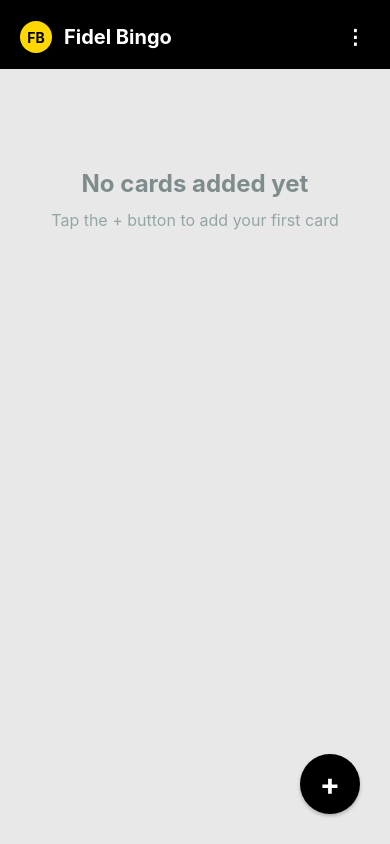
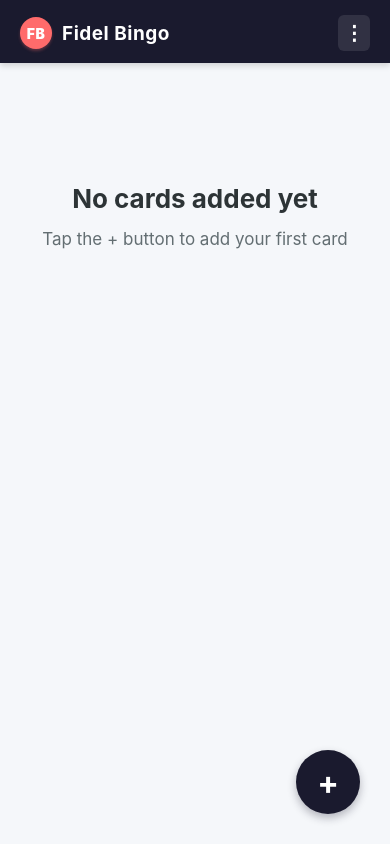
Before and after one commit to enate-24/fidel-bingo, a React Native app: screen / in a window 390 px wide. Built offline with nearby package versions, Linux system fonts and the light colour scheme.

Commit message:
Update design: professional UI, instant marking, clean menu button

```diff
--- a/App.js
+++ b/App.js
@@ -1,4 +1,4 @@
-import React, { useState, useEffect } from 'react';
+import { useState, useEffect } from 'react';
 import {
   StyleSheet,
   View,
@@ -9,8 +9,8 @@ import {
   Alert,
   Dimensions,
   Modal,
-  FlatList,
-  Image,
+  Vibration,
+  Pressable,
 } from 'react-native';
 import { StatusBar } from 'expo-status-bar';
 import * as NavigationBar from 'expo-navigation-bar';
@@ -24,8 +24,6 @@ export default function App() {
   const [markedNumbers, setMarkedNumbers] = useState({});
   const [showAddModal, setShowAddModal] = useState(false);
   const [cardRangeInput, setCardRangeInput] = useState('');
-  const [calledNumbers, setCalledNumbers] = useState([]);
-  const [multiMarkMode, setMultiMarkMode] = useState(false);
   const [showMenu, setShowMenu] = useState(false);
 
   useEffect(() => {
@@ -94,6 +92,7 @@ export default function App() {
   }, [displayedCards, markedNumbers]);
 
   const markNumber = (cardId, number) => {
+    Vibration.vibrate(10); // Quick haptic feedback
     setMarkedNumbers(prev => {
       const cardMarked = prev[cardId] || new Set();
       const newCardMarked = new Set(cardMarked);
@@ -140,17 +139,6 @@ export default function App() {
 
       return newMarked;
     });
-  };
-
-  const handleMarkAll = () => {
-    const number = parseInt(markAllNumber.trim());
-    if (number >= 1 && number <= 75) {
-      markNumberOnAllCards(number);
-      setMarkAllNumber('');
-      setShowMarkAllModal(false);
-    } else {
-      Alert.alert('Invalid Number', 'Please enter a number between 1 and 75');
-    }
   };
 
   const addCardRange = () => {
@@ -238,19 +226,22 @@ export default function App() {
               const isFreeSpace = cell === 'FREE' || cell === 'Free';
 
               return (
-                <TouchableOpacity
+                <Pressable
                   key={`${rowIndex}-${colIndex}`}
-                  style={[
+                  style={({ pressed }) => [
                     styles.cell,
                     { width: cellSize, height: cellSize },
                     isMarked && styles.markedCell,
                     isFreeSpace && styles.freeCell,
+                    pressed && { opacity: 0.6 },
                   ]}
-                  onPress={() => {
+                  onPressIn={() => {
                     if (!isFreeSpace) {
                       markNumber(cardId, cell);
                     }
                   }}
+                  delayLongPress={0}
+                  android_disableSound={true}
                 >
                   <Text style={[
                     styles.cellText,
@@ -260,7 +251,7 @@ export default function App() {
                   ]}>
                     {isFreeSpace ? 'F' : cell}
                   </Text>
-                </TouchableOpacity>
+                </Pressable>
               );
             })}
           </View>
@@ -282,20 +273,13 @@ export default function App() {
         </View>
         <TouchableOpacity
           style={styles.menuButton}
-          onPress={() => setShowMenu(true)}
+          onPressIn={() => setShowMenu(true)}
         >
           <Text style={styles.menuText}>⋮</Text>
         </TouchableOpacity>
       </View>
 
       <ScrollView style={styles.cardsContainer} showsVerticalScrollIndicator={false}>
-        {multiMarkMode && (
-          <View style={styles.modeIndicator}>
-            <Text style={styles.modeIndicatorText}>
-              🎯 Multi-Mark Mode: Tap numbers directly on cards to mark them
-            </Text>
-          </View>
-        )}
         {displayedCards.length === 0 ? (
           <View style={styles.emptyState}>
             <Text style={styles.emptyStateText}>No cards added yet</Text>
@@ -339,11 +323,12 @@ export default function App() {
       >
         <TouchableOpacity
           style={styles.menuOverlay}
+          activeOpacity={1}
           onPress={() => setShowMenu(false)}
         >
-          <View style={styles.menuContent}>
           <TouchableOpacity
-              style={[styles.menuItem, styles.lastMenuItem]}
+            style={styles.cleanButtonMenu}
+            activeOpacity={0.7}
             onPress={async () => {
               // Clear all marked numbers and saved data
               setMarkedNumbers({});
@@ -355,9 +340,8 @@ export default function App() {
               setShowMenu(false);
             }}
           >
-              <Text style={styles.menuItemText}>Clean</Text>
+            <Text style={styles.cleanButtonMenuText}>Clean</Text>
           </TouchableOpacity>
-          </View>
         </TouchableOpacity>
       </Modal>
 
@@ -405,16 +389,21 @@ export default function App() {
 const styles = StyleSheet.create({
   container: {
     flex: 1,
-    backgroundColor: '#e8e8e8',
+    backgroundColor: '#f5f7fa',
   },
   header: {
-    backgroundColor: '#000',
-    paddingTop: 20,
-    paddingBottom: 15,
+    backgroundColor: '#1a1a2e',
+    paddingTop: 15,
+    paddingBottom: 12,
     paddingHorizontal: 20,
     flexDirection: 'row',
     justifyContent: 'space-between',
     alignItems: 'center',
+    shadowColor: '#000',
+    shadowOffset: { width: 0, height: 3 },
+    shadowOpacity: 0.15,
+    shadowRadius: 6,
+    elevation: 6,
   },
   headerContent: {
     flexDirection: 'row',
@@ -425,28 +414,37 @@ const styles = StyleSheet.create({
     width: 32,
     height: 32,
     borderRadius: 16,
-    backgroundColor: '#FFD700',
+    backgroundColor: '#ff6b6b',
     justifyContent: 'center',
     alignItems: 'center',
-    marginRight: 12,
+    marginRight: 10,
+    shadowColor: '#ff6b6b',
+    shadowOffset: { width: 0, height: 2 },
+    shadowOpacity: 0.3,
+    shadowRadius: 3,
+    elevation: 3,
   },
   logoText: {
     fontSize: 14,
-    fontWeight: 'bold',
-    color: '#000',
+    fontWeight: '900',
+    color: '#fff',
+    letterSpacing: 0.5,
   },
   title: {
-    fontSize: 20,
-    fontWeight: 'bold',
-    color: 'white',
+    fontSize: 19,
+    fontWeight: '700',
+    color: '#ffffff',
+    letterSpacing: 0.5,
   },
   menuButton: {
-    padding: 5,
+    padding: 6,
+    borderRadius: 6,
+    backgroundColor: 'rgba(255,255,255,0.1)',
   },
   menuText: {
-    color: 'white',
+    color: '#ffffff',
     fontSize: 20,
-    fontWeight: 'bold',
+    fontWeight: '700',
   },
   cardsContainer: {
     flex: 1,
@@ -457,32 +455,20 @@ const styles = StyleSheet.create({
     justifyContent: 'center',
     alignItems: 'center',
     paddingHorizontal: 40,
-    paddingVertical: 100,
+    paddingVertical: 120,
   },
   emptyStateText: {
-    fontSize: 24,
-    fontWeight: 'bold',
-    color: '#7f8c8d',
-    marginBottom: 10,
+    fontSize: 26,
+    fontWeight: '700',
+    color: '#2d3436',
+    marginBottom: 12,
     textAlign: 'center',
   },
   emptyStateSubtext: {
-    fontSize: 16,
-    color: '#95a5a6',
+    fontSize: 17,
+    color: '#636e72',
     textAlign: 'center',
-    lineHeight: 24,
-  },
-  modeIndicator: {
-    backgroundColor: '#3498db',
-    padding: 12,
-    borderRadius: 8,
-    marginBottom: 15,
-  },
-  modeIndicatorText: {
-    color: 'white',
-    fontSize: 14,
-    fontWeight: 'bold',
-    textAlign: 'center',
+    lineHeight: 26,
   },
   cardsGrid: {
     flexDirection: 'row',
@@ -505,147 +491,174 @@ const styles = StyleSheet.create({
     margin: 0,
   },
   bingoCard: {
-    backgroundColor: 'white',
-    borderRadius: 10,
-    padding: 8,
+    backgroundColor: '#ffffff',
+    borderRadius: 16,
+    padding: 12,
     shadowColor: '#000',
-    shadowOffset: {
-      width: 0,
-      height: 2,
-    },
-    shadowOpacity: 0.25,
-    shadowRadius: 3.84,
-    elevation: 5,
+    shadowOffset: { width: 0, height: 4 },
+    shadowOpacity: 0.12,
+    shadowRadius: 12,
+    elevation: 6,
   },
   fullWidthCard: {
     alignSelf: 'center',
   },
   cardHeader: {
-    backgroundColor: '#8B4CB8',
-    paddingVertical: 8,
-    paddingHorizontal: 12,
-    borderRadius: 6,
-    marginBottom: 8,
+    backgroundColor: '#6c5ce7',
+    paddingVertical: 12,
+    paddingHorizontal: 16,
+    borderRadius: 10,
+    marginBottom: 12,
     flexDirection: 'row',
     justifyContent: 'space-between',
     alignItems: 'center',
+    shadowColor: '#6c5ce7',
+    shadowOffset: { width: 0, height: 2 },
+    shadowOpacity: 0.3,
+    shadowRadius: 4,
+    elevation: 3,
   },
   cardNumber: {
-    color: 'white',
-    fontWeight: 'bold',
-    fontSize: 14,
+    color: '#ffffff',
+    fontWeight: '700',
+    fontSize: 16,
+    letterSpacing: 0.5,
   },
   removeButton: {
-    backgroundColor: 'rgba(255,255,255,0.3)',
-    borderRadius: 12,
-    width: 24,
-    height: 24,
+    backgroundColor: 'rgba(255,255,255,0.25)',
+    borderRadius: 14,
+    width: 28,
+    height: 28,
     justifyContent: 'center',
     alignItems: 'center',
   },
   removeButtonText: {
-    color: 'white',
-    fontSize: 16,
-    fontWeight: 'bold',
+    color: '#ffffff',
+    fontSize: 18,
+    fontWeight: '700',
   },
   bingoHeader: {
     flexDirection: 'row',
     justifyContent: 'space-around',
-    backgroundColor: '#000',
-    paddingVertical: 4,
-    marginBottom: 2,
+    backgroundColor: '#1a1a2e',
+    paddingVertical: 8,
+    marginBottom: 4,
+    borderRadius: 8,
   },
   bingoHeaderText: {
-    fontSize: 14,
-    fontWeight: 'bold',
-    color: 'white',
+    fontSize: 16,
+    fontWeight: '800',
+    color: '#ffffff',
     textAlign: 'center',
+    letterSpacing: 1,
   },
   row: {
     flexDirection: 'row',
     justifyContent: 'space-around',
   },
   cell: {
-    borderWidth: 1,
-    borderColor: '#bdc3c7',
+    borderWidth: 2,
+    borderColor: '#dfe6e9',
     justifyContent: 'center',
     alignItems: 'center',
-    margin: 0.5,
-    backgroundColor: 'white',
+    margin: 1,
+    backgroundColor: '#ffffff',
+    borderRadius: 6,
   },
   markedCell: {
-    backgroundColor: '#e74c3c',
-    borderColor: '#c0392b',
+    backgroundColor: '#00b894',
+    borderColor: '#00a383',
   },
   freeCell: {
-    backgroundColor: '#e74c3c',
-    borderColor: '#c0392b',
+    backgroundColor: '#00b894',
+    borderColor: '#00a383',
   },
   cellText: {
-    fontWeight: 'bold',
-    color: '#000000',
+    fontWeight: '900',
+    color: '#2d3436',
   },
   markedCellText: {
-    color: 'white',
+    color: '#ffffff',
+    fontWeight: '900',
   },
   freeCellText: {
-    color: 'white',
-    fontSize: 10,
+    color: '#ffffff',
+    fontSize: 11,
+    fontWeight: '900',
   },
   addButton: {
     position: 'absolute',
     bottom: 30,
     right: 30,
-    backgroundColor: '#000',
-    width: 60,
-    height: 60,
-    borderRadius: 30,
+    backgroundColor: '#1a1a2e',
+    width: 64,
+    height: 64,
+    borderRadius: 32,
     justifyContent: 'center',
     alignItems: 'center',
-    shadowColor: '#000',
-    shadowOffset: {
-      width: 0,
-      height: 2,
-    },
-    shadowOpacity: 0.25,
-    shadowRadius: 3.84,
-    elevation: 5,
+    shadowColor: '#1a1a2e',
+    shadowOffset: { width: 0, height: 4 },
+    shadowOpacity: 0.3,
+    shadowRadius: 8,
+    elevation: 8,
   },
   addButtonText: {
-    color: 'white',
-    fontSize: 30,
-    fontWeight: 'bold',
+    color: '#ffffff',
+    fontSize: 32,
+    fontWeight: '700',
   },
   menuOverlay: {
     flex: 1,
-    backgroundColor: 'rgba(0,0,0,0.5)',
+    backgroundColor: 'transparent',
     justifyContent: 'flex-start',
     alignItems: 'flex-end',
-    paddingTop: 100,
-    paddingRight: 20,
+    paddingTop: 10,
+    paddingRight: 50,
+    paddingLeft: 20,
+  },
+  cleanButtonMenu: {
+    paddingVertical: 12,
+    paddingHorizontal: 30,
+    backgroundColor: '#ff6b6b',
+    borderRadius: 8,
+    shadowColor: '#ff6b6b',
+    shadowOffset: { width: 0, height: 2 },
+    shadowOpacity: 0.3,
+    shadowRadius: 4,
+    elevation: 3,
+  },
+  cleanButtonMenuText: {
+    color: '#ffffff',
+    fontSize: 15,
+    fontWeight: '700',
   },
   menuContent: {
-    backgroundColor: 'white',
-    borderRadius: 8,
-    minWidth: 180,
+    backgroundColor: 'rgba(59, 130, 246, 0.95)',
+    borderRadius: 12,
+    minWidth: 200,
     shadowColor: '#000',
-    shadowOffset: {
-      width: 0,
-      height: 2,
+    shadowOffset: { width: 0, height: 4 },
+    shadowOpacity: 0.2,
+    shadowRadius: 12,
+    elevation: 8,
+    padding: 20,
   },
-    shadowOpacity: 0.25,
-    shadowRadius: 3.84,
-    elevation: 5,
+  menuPlaceholder: {
+    fontSize: 15,
+    color: '#ffffff',
+    textAlign: 'center',
+    fontWeight: '600',
   },
   menuItem: {
-    paddingHorizontal: 20,
-    paddingVertical: 15,
+    paddingHorizontal: 24,
+    paddingVertical: 18,
     borderBottomWidth: 1,
-    borderBottomColor: '#f0f0f0',
+    borderBottomColor: 'rgba(255,255,255,0.2)',
   },
   menuItemText: {
-    fontSize: 16,
-    color: '#2c3e50',
+    fontSize: 17,
+    color: '#ffffff',
+    fontWeight: '600',
   },
   lastMenuItem: {
     borderBottomWidth: 0,
@@ -654,55 +667,69 @@ const styles = StyleSheet.create({
     opacity: 0.5,
   },
   disabledMenuItemText: {
-    color: '#bdc3c7',
+    color: '#b2bec3',
   },
   modalOverlay: {
     flex: 1,
-    backgroundColor: 'rgba(0,0,0,0.5)',
+    backgroundColor: 'rgba(0,0,0,0.6)',
     justifyContent: 'center',
     alignItems: 'center',
   },
   modalContent: {
-    backgroundColor: 'white',
-    borderRadius: 15,
-    padding: 20,
+    backgroundColor: '#ffffff',
+    borderRadius: 20,
+    padding: 28,
     width: width - 80,
     alignItems: 'center',
+    shadowColor: '#000',
+    shadowOffset: { width: 0, height: 8 },
+    shadowOpacity: 0.25,
+    shadowRadius: 16,
+    elevation: 10,
   },
   modalTitle: {
-    fontSize: 18,
-    fontWeight: 'bold',
-    marginBottom: 15,
+    fontSize: 20,
+    fontWeight: '700',
+    marginBottom: 18,
     textAlign: 'center',
-    color: '#2c3e50',
+    color: '#2d3436',
   },
   modalInput: {
-    borderWidth: 1,
-    borderColor: '#ddd',
-    borderRadius: 8,
-    paddingHorizontal: 15,
-    paddingVertical: 12,
-    fontSize: 16,
+    borderWidth: 2,
+    borderColor: '#dfe6e9',
+    borderRadius: 12,
+    paddingHorizontal: 18,
+    paddingVertical: 14,
+    fontSize: 17,
     width: '100%',
-    marginBottom: 20,
+    marginBottom: 24,
     textAlign: 'center',
+    backgroundColor: '#f8f9fa',
+    fontWeight: '600',
+    color: '#2d3436',
   },
   modalButtons: {
     flexDirection: 'row',
     justifyContent: 'space-around',
     width: '100%',
+    gap: 12,
   },
   modalButton: {
-    backgroundColor: '#000',
-    paddingHorizontal: 30,
-    paddingVertical: 12,
-    borderRadius: 8,
-    minWidth: 80,
+    backgroundColor: '#1a1a2e',
+    paddingHorizontal: 32,
+    paddingVertical: 14,
+    borderRadius: 12,
+    flex: 1,
+    shadowColor: '#1a1a2e',
+    shadowOffset: { width: 0, height: 2 },
+    shadowOpacity: 0.2,
+    shadowRadius: 4,
+    elevation: 3,
   },
   modalButtonText: {
-    color: 'white',
-    fontSize: 16,
-    fontWeight: 'bold',
+    color: '#ffffff',
+    fontSize: 17,
+    fontWeight: '700',
     textAlign: 'center',
   },
 });
--- a/app.json
+++ b/app.json
@@ -4,8 +4,10 @@
     "slug": "cartela-viewer",
     "version": "1.0.0",
     "orientation": "portrait",
+    "icon": "./assets/app-icon.png",
     "userInterfaceStyle": "light",
     "splash": {
+      "image": "./assets/app-icon.png",
       "resizeMode": "contain",
       "backgroundColor": "#000000"
     },
@@ -21,6 +23,7 @@
     },
     "android": {
       "adaptiveIcon": {
+        "foregroundImage": "./assets/app-icon.png",
         "backgroundColor": "#000000"
       },
       "package": "com.fidelbingo.app",
@@ -33,6 +36,7 @@
       }
     },
     "web": {
+      "favicon": "./assets/app-icon.png",
       "bundler": "metro"
     },
     "platforms": [
```
Also changed, not shown: assets/app-icon.png (added). Lines whose indentation alone changed are shown as unchanged.
